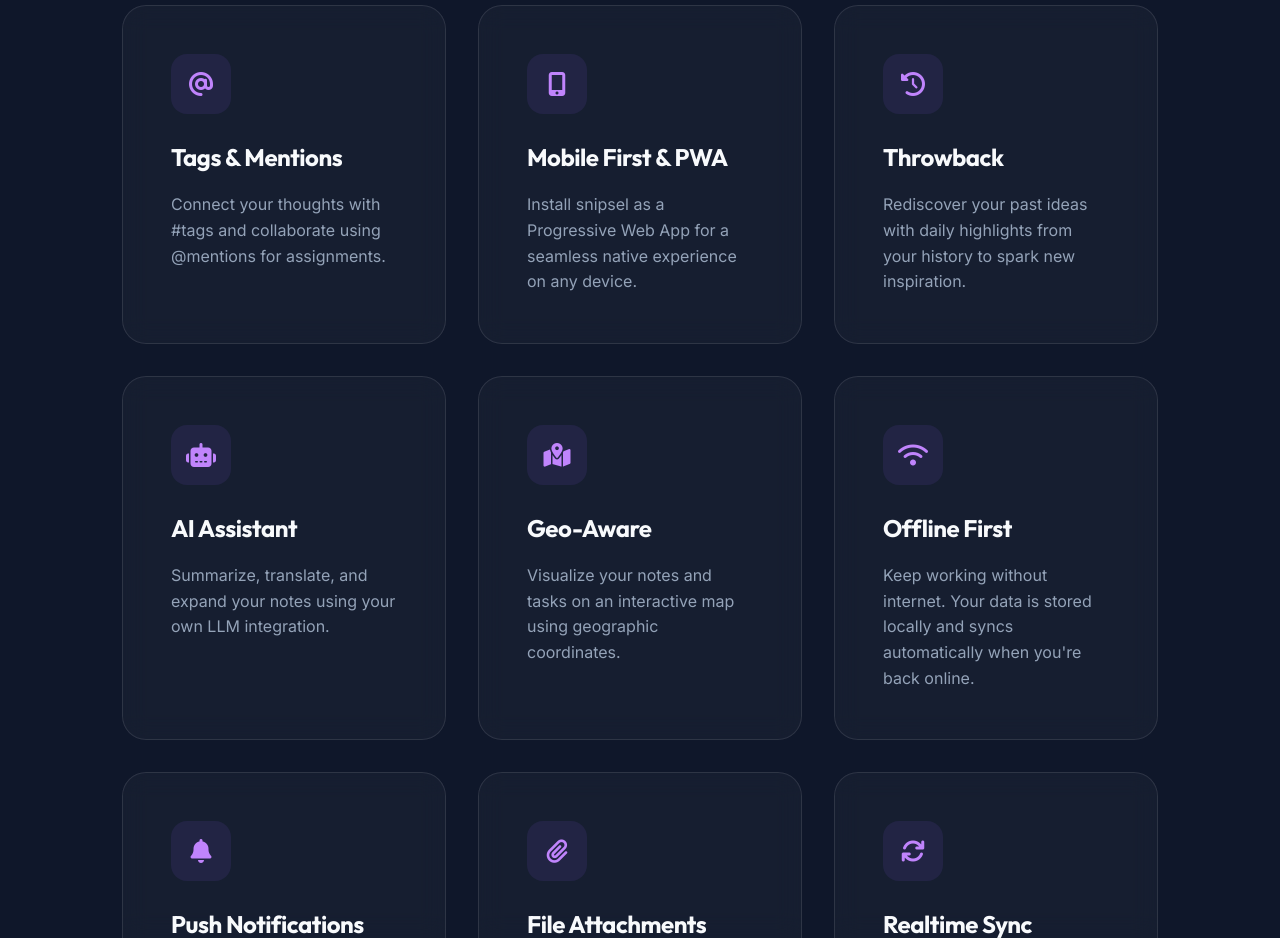
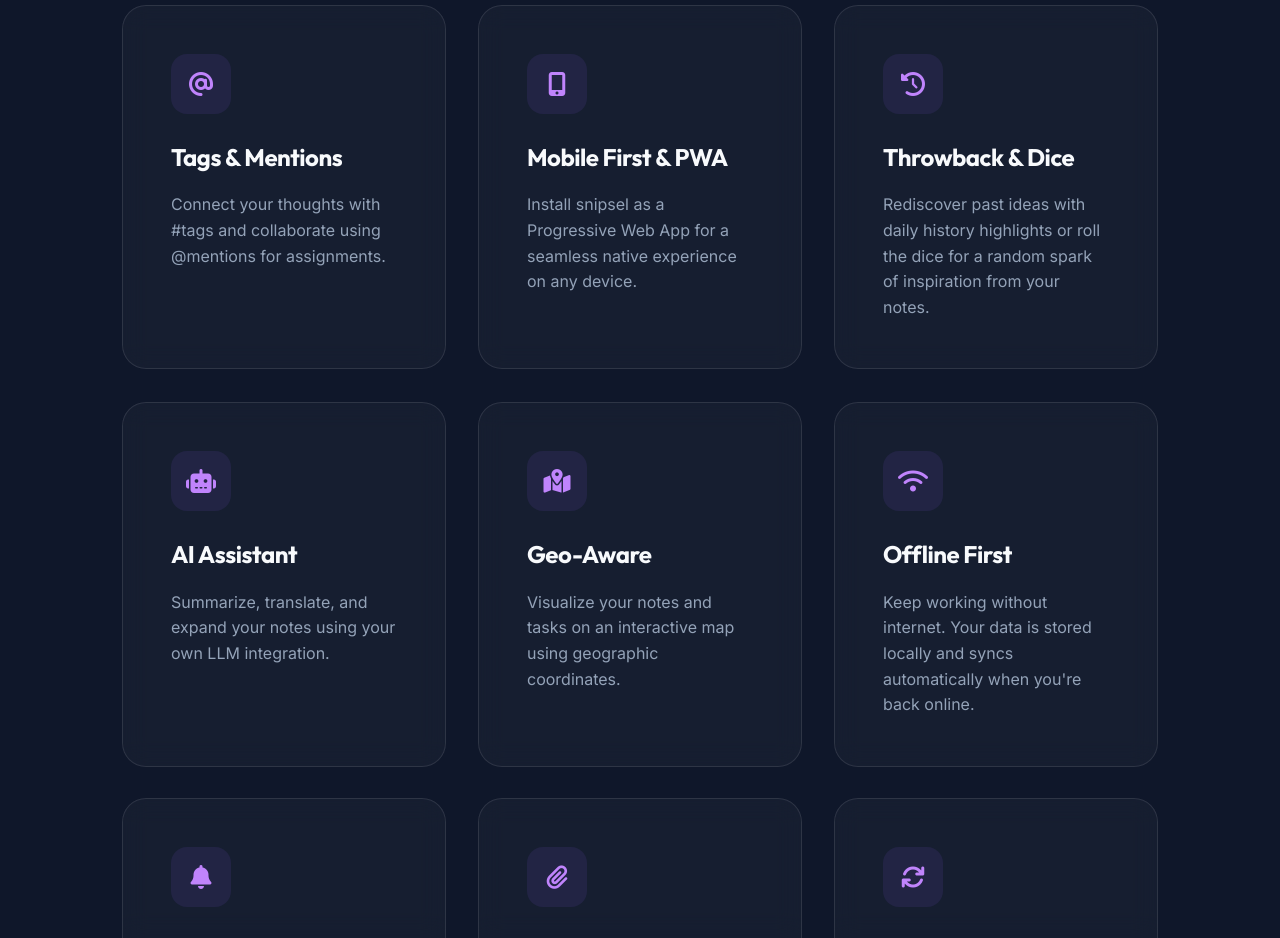
Before and after one commit to mcfetz/snipsel-website, a website built with Vite: page index.html in a window 1280 px wide. Shown: the part 1980-2918 px from the top of the page. Built offline with nearby package versions, Linux system fonts and the light colour scheme.

Commit message:
feat: Add Diced Moments and merge with Throwback

```diff
--- a/index.html
+++ b/index.html
@@ -101,8 +101,8 @@
 
                 <div class="feature-card glass reveal">
                     <div class="card-icon"><i class="fas fa-history"></i></div>
-                    <h3>Throwback</h3>
-                    <p>Rediscover your past ideas with daily highlights from your history to spark new inspiration.</p>
+                    <h3>Throwback & Dice</h3>
+                    <p>Rediscover past ideas with daily history highlights or roll the dice for a random spark of inspiration from your notes.</p>
                 </div>
 
                 <div class="feature-card glass reveal">
```
